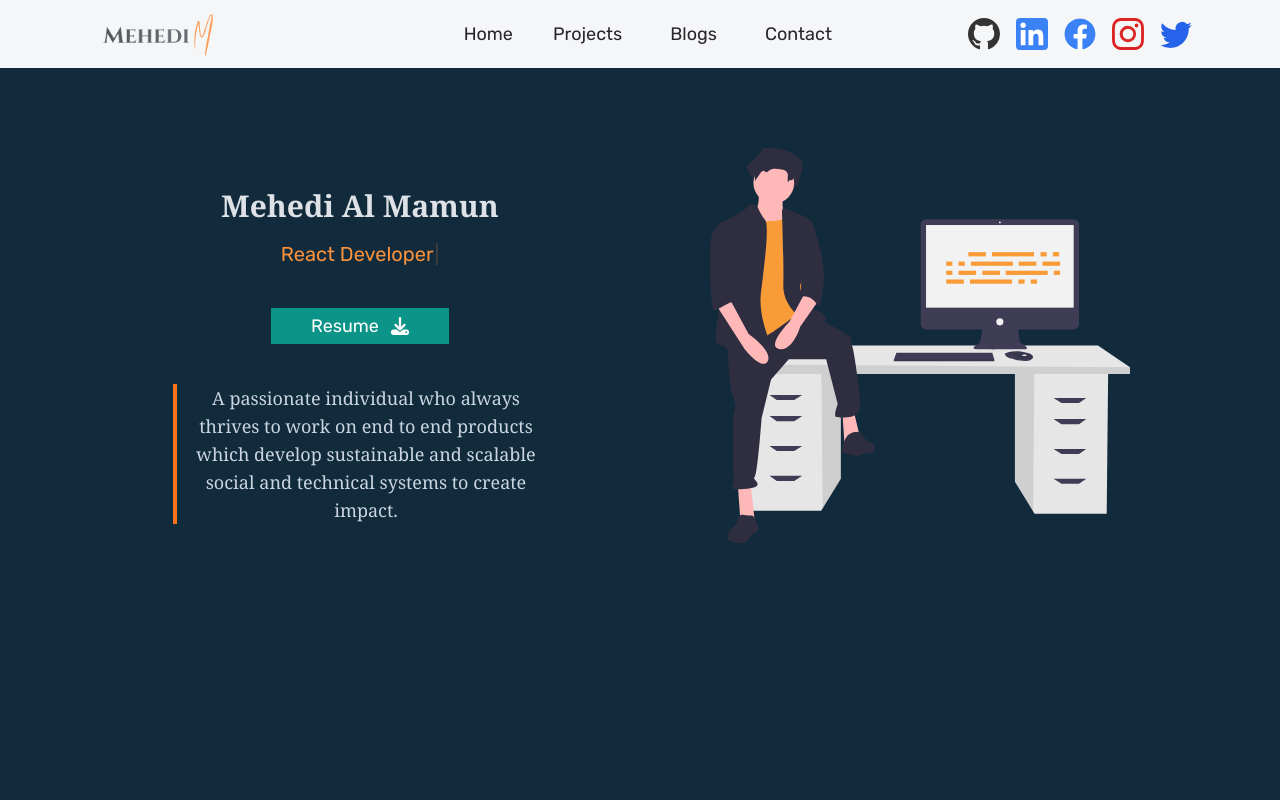
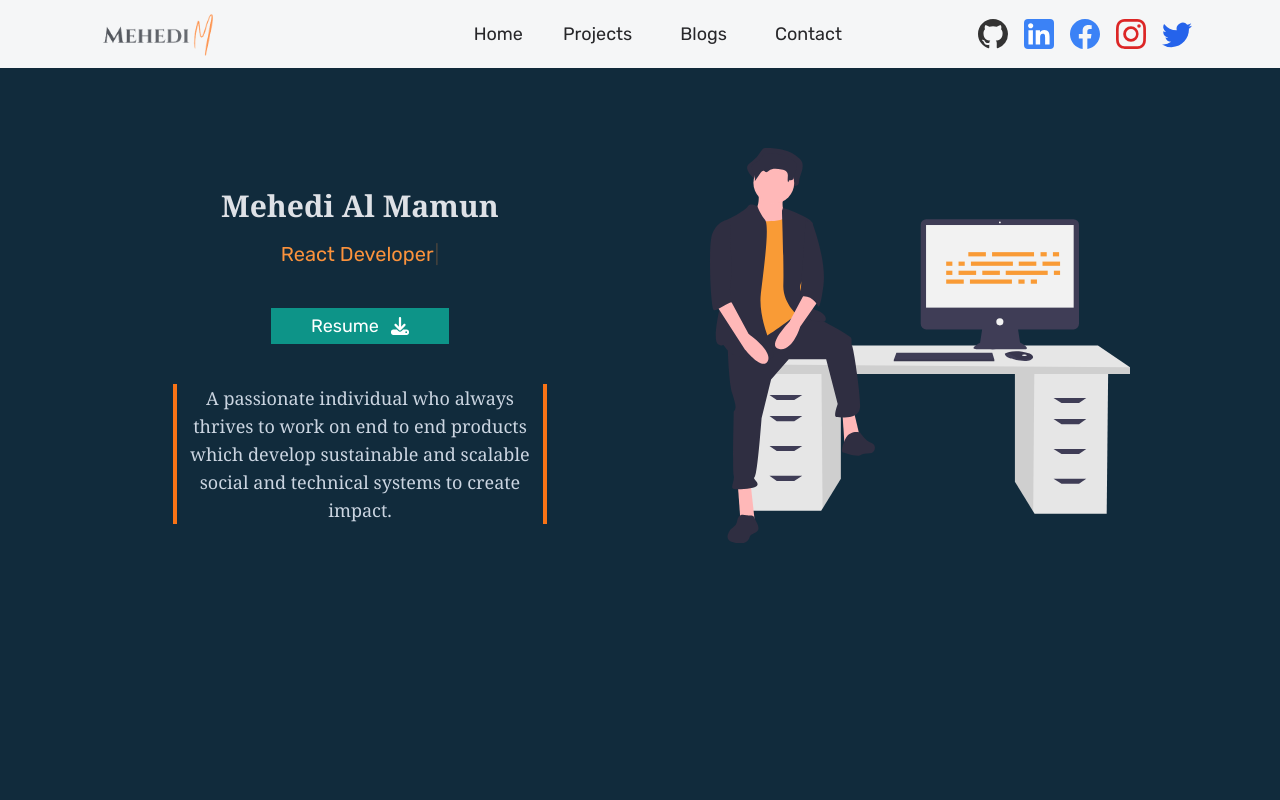
Before and after one commit to mehedialmamun21/my-portfolio, a React (Create React App) app: page / in a window 1280 px wide. Shown: the top 800 px of the page. Built offline with nearby package versions, Linux system fonts and the light colour scheme.

Commit message:
portfolio modification done in navbar and homedetails section

```diff
--- a/src/Pages/Home/HomeDetails.js
+++ b/src/Pages/Home/HomeDetails.js
@@ -26,7 +26,7 @@ const HomeDetails = () => {
                             <div className='text-3xl text-secondary font-serif font-semibold'>{state.titleOne}</div>
                         </h2>
 
-                        <div className='text text-xl lg:text-xl text-orange-400 font-serif mt-4'>
+                        <div className='text text-lg lg:text-xl text-orange-400 font-serif mt-4'>
                             <Typewriter
                                 options={{
                                     autoStart: true,
@@ -57,8 +57,8 @@ const HomeDetails = () => {
                             </a>
                         </div>
 
-                        <div className='mt-10 border-l-4 border-orange-500'>
-                            <p className='text-slate-300 text-lg pl-2 font-serif'>
+                        <div className='mt-10 border-l-2 border-r-2 lg:border-l-4 lg:border-r-4 border-orange-500'>
+                            <p className='text-slate-300 text-md lg:text-lg px-2 lg:px-1 font-serif'>
                                 A passionate individual who always thrives to work on end to
                                 end products which develop sustainable and scalable social
                                 and technical systems to create impact.
--- a/src/Pages/Shared/Navbar.js
+++ b/src/Pages/Shared/Navbar.js
@@ -3,8 +3,7 @@ import navIcon from '../../assets/images/nav_icon.png';
 import { HashLink } from 'react-router-hash-link';
 import { animateScroll as scroll } from "react-scroll";
 import { GrLinkedin } from 'react-icons/gr';
-import { BsGithub, BsTwitter, BsInstagram } from 'react-icons/bs';
-import { FaFacebook } from 'react-icons/fa';
+import { BsGithub, BsTwitter, BsInstagram, BsFacebook } from 'react-icons/bs';
 
 const Navbar = () => {
 
@@ -16,7 +15,7 @@ const Navbar = () => {
                 <div class="navbar-start">
                     <div class="dropdown">
                         <label tabindex="0" class="btn btn-ghost lg:hidden">
-                            <svg xmlns="http://www.w3.org/2000/svg" class="h-5 w-5" fill="none" viewBox="0 0 24 24" stroke="white"><path stroke-linecap="round" stroke-linejoin="round" stroke-width="2" d="M4 6h16M4 12h8m-8 6h16" /></svg>
+                            <svg xmlns="http://www.w3.org/2000/svg" class="h-5 w-5" fill="none" viewBox="0 0 24 24" stroke="black"><path stroke-linecap="round" stroke-linejoin="round" stroke-width="2" d="M4 6h16M4 12h8m-8 6h16" /></svg>
                         </label>
                         <ul tabindex="0" class="menu menu-compact dropdown-content p-2 shadow bg-gray-200 rounded-none w-52 mt-4">
 
@@ -78,15 +77,15 @@ const Navbar = () => {
 
 
                 <div class="grid grid-flow-col gap-4 lg:ml-28">
-                    <BsGithub className='' size="2rem" />
+                    <BsGithub className='text-2xl lg:text-3xl' />
 
-                    <GrLinkedin className='text-blue-500 bg-white rounded' size="2rem" />
+                    <GrLinkedin className='text-blue-500 bg-white rounded text-2xl lg:text-3xl' />
 
-                    <FaFacebook className='text-blue-500 bg-white rounded-2xl' size="2rem" />
+                    <BsFacebook className='text-blue-500 text-2xl lg:text-3xl' />
 
-                    <BsInstagram className='text-red-600' size="2rem" />
+                    <BsInstagram className='text-red-600 text-2xl lg:text-3xl' />
 
-                    <BsTwitter className='text-blue-600' size="2rem" />
+                    <BsTwitter className='text-blue-600 text-2xl lg:text-3xl' />
                 </div>
 
 
```
